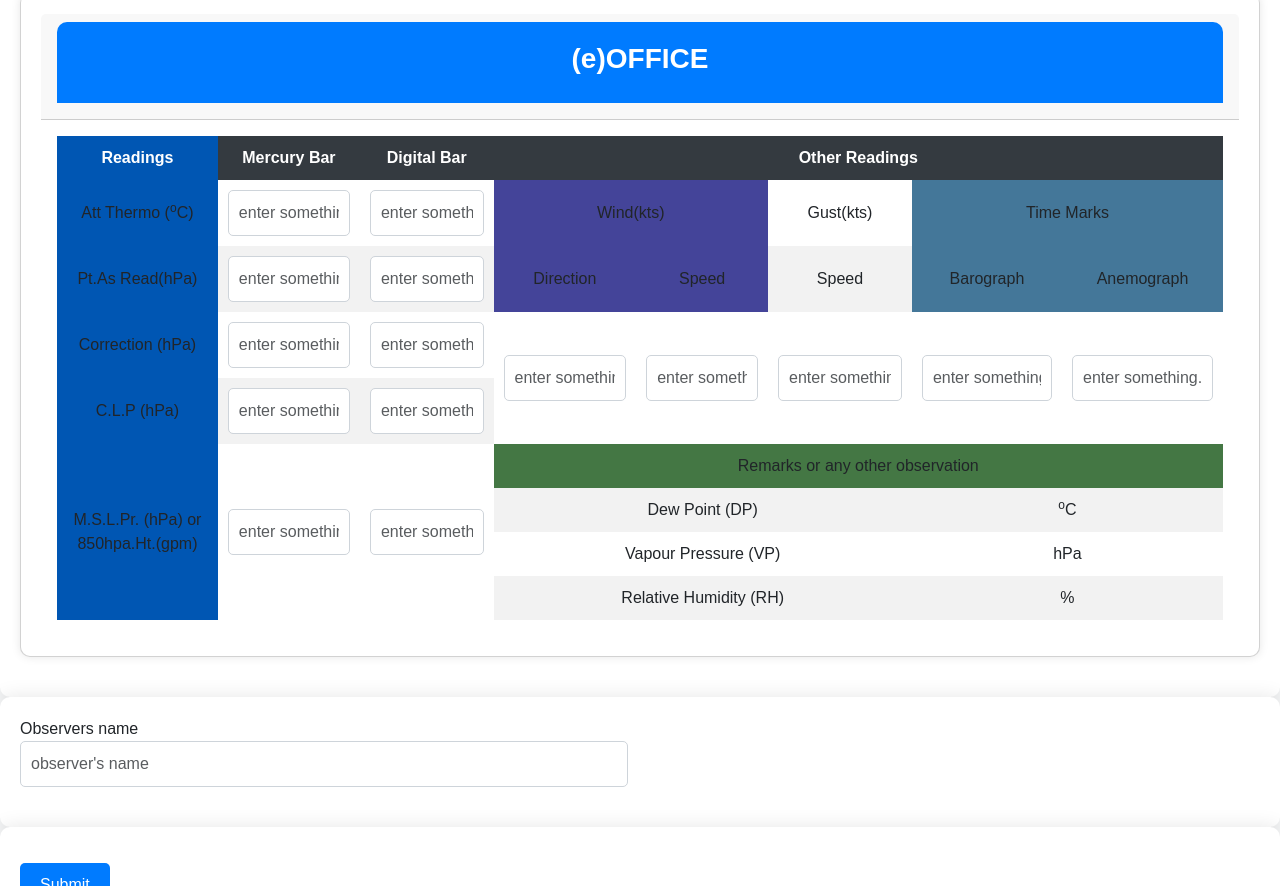
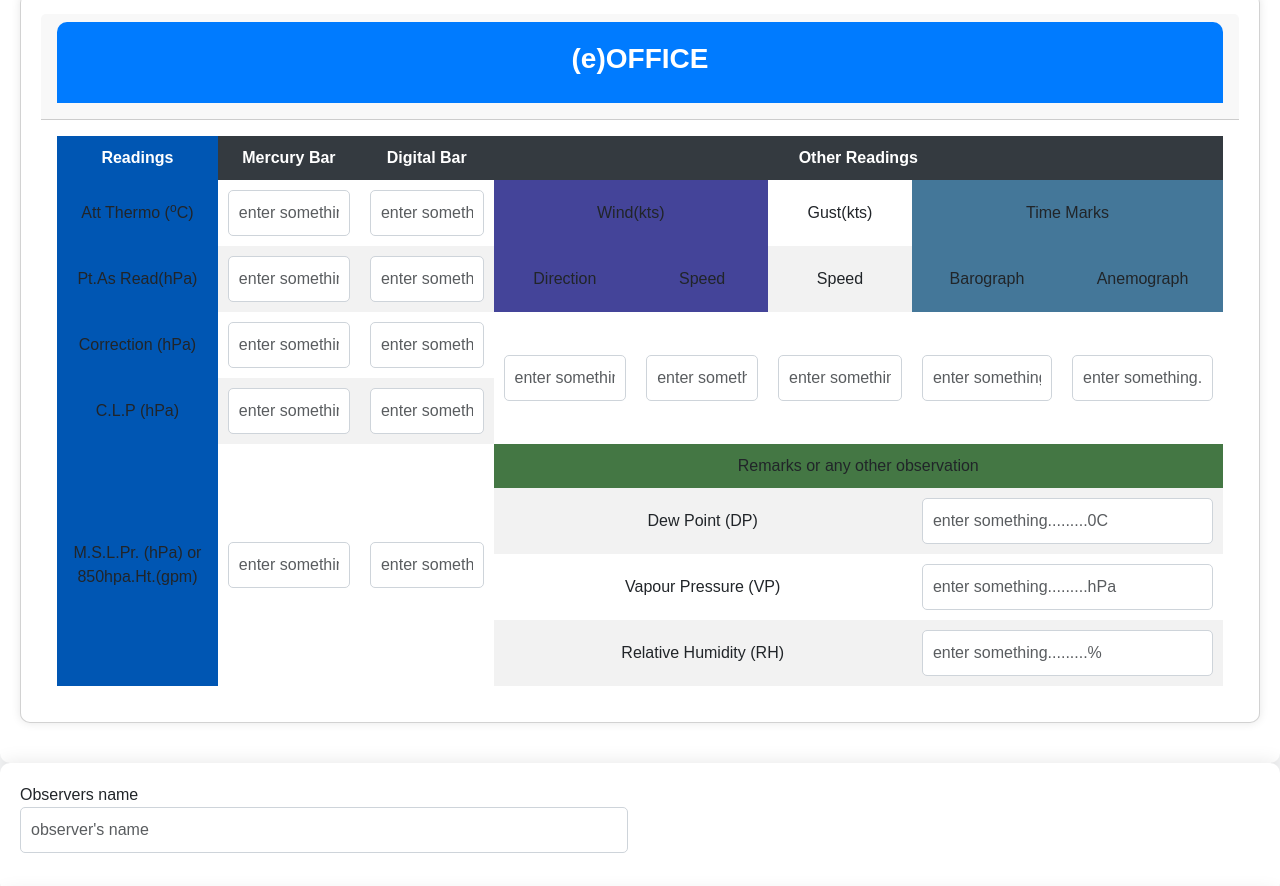
Before and after one commit to mrisho2348/tanzania_meteorological_agency, a plain HTML site: page onelongform.html in a window 1280 px wide. Shown: the part 1824-2710 px from the top of the page. Drawn offline with nearby package versions, Linux system fonts and the light colour scheme.

Commit message:
changes mades

```diff
--- a/onelongform.html
+++ b/onelongform.html
@@ -250,7 +250,7 @@
             <div class="card-header">
                 <div class="card-title">
                     <h3 class="card-title">
-                       (c) Enclose
+                       (c) Enclosure
                     </h3>
                 </div>
             </div>
@@ -260,7 +260,7 @@
                       <tr>
                         <th colspan="2"   style="background-color: #0056b3;">Evaporation Pan</th>
                         <th   style="background-color: #444499;">Anemometer</th>
-                        <th colspan="2" style="background-color: #447744;">Gunni Bellani or Solarimeter</th>
+                        <th colspan="2" style="background-color: #447744;">Gunn-Bellani or Solarimeter</th>
                       </tr>
                       <tr>
                         <th   style="background-color: #0056b3;">+Cups</th>
@@ -367,15 +367,15 @@
                         </tr>
                         <tr>
                             <td colspan="3">Dew Point (DP)</td>
-                            <td colspan="2"> <sup>o</sup>C</td>
+                            <td colspan="2"><input type="text" class="form-control" placeholder="enter something.........0C "></td>
                         </tr>
                         <tr>
                             <td colspan="3">Vapour Pressure (VP)</td>
-                            <td colspan="2">hPa</td>
+                            <td colspan="2"><input type="text" class="form-control" placeholder="enter something.........hPa"></td>
                         </tr>
                         <tr>
                             <td colspan="3">Relative Humidity (RH)</td>
-                            <td colspan="2">%</td>
+                            <td colspan="2"><input type="text" class="form-control" placeholder="enter something.........%"></td>
                         </tr>
 
                     </tbody>
```
Also changed, not shown: 1 other file.
